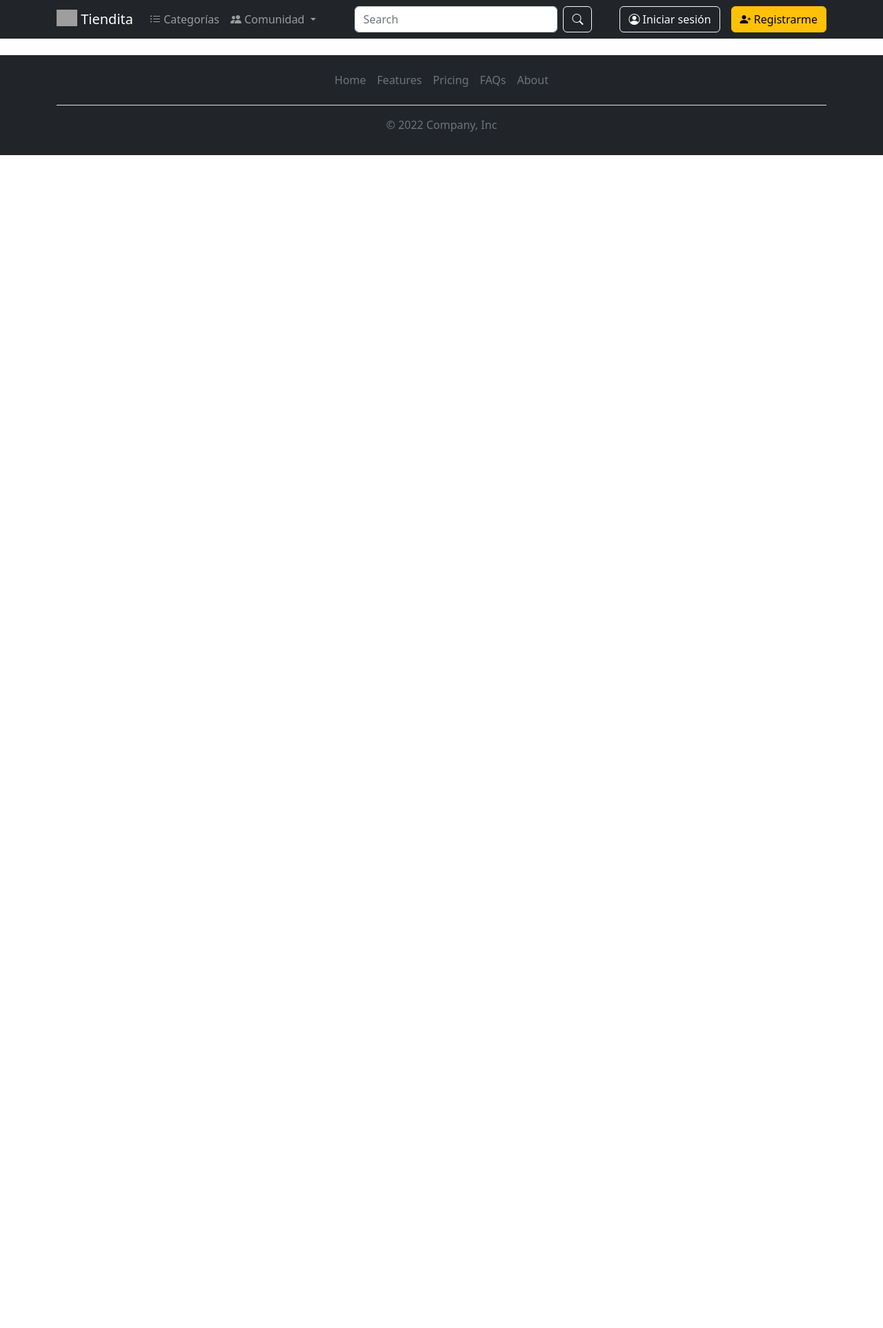
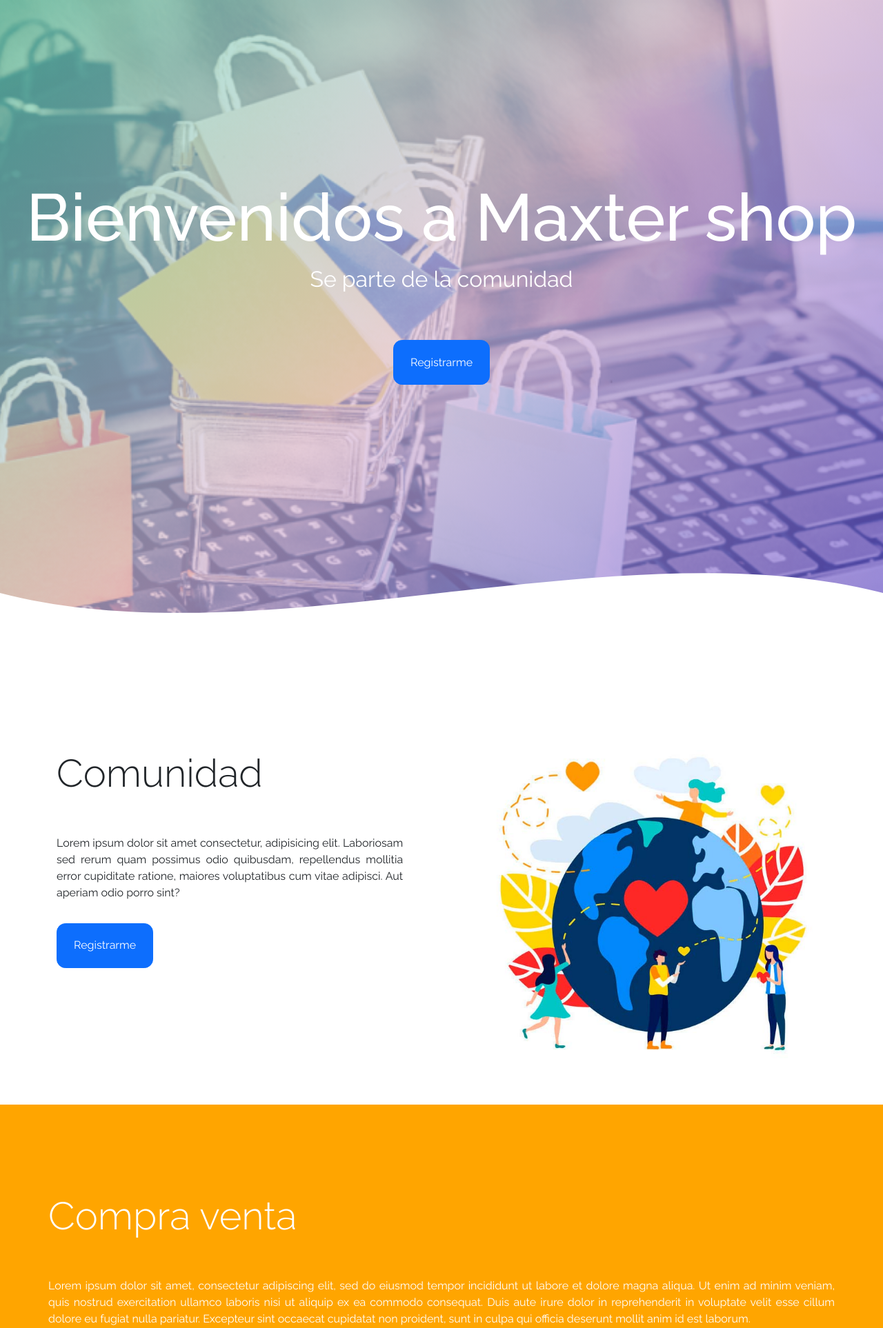
Before and after one commit to Maxter-San/BDMM, a PHP site: page / in a window 1280 px wide. Shown: the top 1926 px of the page at 69% size. Before the commit the page ends 225 px from the top, so only its background shows below. Run offline with PHP 8.4, Linux system fonts and the light colour scheme; some libraries are stand-ins or nearby versions; grey boxes are pictures that could not be loaded.

Commit message:
landing page

```diff
--- a/assets/footer.php
+++ b/assets/footer.php
@@ -1,4 +1,4 @@
-<footer class="py-3 my-4 navbar-dark bg-dark">
+<footer class="py-3 navbar-dark bg-dark">
     <div class="container">
         <ul class="nav justify-content-center border-bottom pb-3 mb-3">
             <li class="nav-item"><a href="#" class="nav-link px-2 text-muted">Home</a></li>
--- a/index.php
+++ b/index.php
@@ -5,20 +5,101 @@
     <meta http-equiv='X-UA-Compatible' content='IE=edge'>
     <title>Maxter shop</title>
     <meta name='viewport' content='width=device-width, initial-scale=1'>
-    <link rel='stylesheet' type='text/css' media='screen' href='style/main.css'>
+
+
     <script src='scripts/main.js'></script>
+
     <link href="https://cdn.jsdelivr.net/npm/bootstrap@5.2.0/dist/css/bootstrap.min.css" rel="stylesheet" integrity="sha384-gH2yIJqKdNHPEq0n4Mqa/HGKIhSkIHeL5AyhkYV8i59U5AR6csBvApHHNl/vI1Bx" crossorigin="anonymous">
     <script src="https://cdn.jsdelivr.net/npm/bootstrap@5.2.0/dist/js/bootstrap.bundle.min.js" integrity="sha384-A3rJD856KowSb7dwlZdYEkO39Gagi7vIsF0jrRAoQmDKKtQBHUuLZ9AsSv4jD4Xa" crossorigin="anonymous"></script>
     <link rel="stylesheet" href="https://cdn.jsdelivr.net/npm/bootstrap-icons@1.9.1/font/bootstrap-icons.css">
 
+    <link href="https://fonts.googleapis.com/css2?family=Raleway:wght@200;300;400;500&display=swap" rel="stylesheet">
+
+    <link rel='stylesheet' type='text/css' media='screen' href='./style/index.css'>
 </head>
-<body>
-    <?php
-        include_once('assets/header.php');
-    ?>
+<body>                  <!-- LANDING PAGE -->
+    <header class="hero">
+        <div class="textos-hero">
+            <h1>Bienvenidos a Maxter shop</h1>
+            <p>Se parte de la comunidad</p>
+            <a href="#contacto" class="btn btn-primary" role="button" data-bs-toggle="button">Registrarme</a>
+        </div>
+
+        <div class="svg-hero" style="height: 150px; overflow: hidden;" >
+            <svg viewBox="0 0 500 150" preserveAspectRatio="none" style="height: 100%; width: 100%;">
+                <path d="M0.00,49.98 C149.99,150.00 349.20,-49.98 500.00,49.98 L500.00,150.00 L0.00,150.00 Z" style="stroke: none; fill: #fff;"></path>
+            </svg>
+        </div>
+    </header>
+
+    <div class="container-fluid container">
+
+        <div class="contenedor last-section">
+            <div class="contenedor-textos-main">
+                <h2 class="titulo left">Comunidad</h2>
+                <p class="parrafo">Lorem ipsum dolor sit amet consectetur, adipisicing elit. Laboriosam sed rerum quam possimus odio quibusdam, repellendus mollitia error cupiditate ratione, maiores voluptatibus cum vitae adipisci. Aut aperiam odio porro sint?</p>
+                <a href="#" class="btn btn-primary cta" role="button" data-bs-toggle="button">Registrarme</a>
+            </div>
+            <img src="./resourses/comunidad.jpg" alt="comunidad">
+        </div>
+    </div>
+
+    <section class="info">
+        <div class="contenedor container-fluid container">
+            <h2 class="titulo left">Compra venta</h2>
+            <p class="parrafo">Lorem ipsum dolor sit amet, consectetur adipiscing elit, sed do eiusmod tempor incididunt ut labore et dolore magna aliqua. Ut enim ad minim veniam, quis nostrud exercitation ullamco laboris nisi ut aliquip ex ea commodo consequat. Duis aute irure dolor in reprehenderit in voluptate velit esse cillum dolore eu fugiat nulla pariatur. Excepteur sint occaecat cupidatat non proident, sunt in culpa qui officia deserunt mollit anim id est laborum.</p>
+        </div>
+    </section>
+
+    <div class="container-fluid container">
+        <section class="cards contenedor">
+            <h2 class="titulo">Usuarios</h2>
+            <div class="content-cards">
+                <article class="card">
+                    <i class="bi bi-person-badge"></i>
+                    <h3>Comprador</h3>
+                    <p>Lorem ipsum dolor sit, amet consectetur adipisicing elit. Quibusdam provident doloribus ipsa vitae, tenetur esse? Quisquam nisi libero, repellendus atque hic dolorem quaerat sequi quo a modi aut aperiam veniam!</p>
+                    <a href="#" class="btn btn-warning cta" role="button" data-bs-toggle="button">Registrarme</a>
+                </article>
+
+                <article class="card">
+                    <i class="bi bi-shop"></i>
+                    <h3>Vendedor</h3>
+                    <p>Lorem ipsum dolor sit, amet consectetur adipisicing elit. Quibusdam provident doloribus ipsa vitae, tenetur esse? Quisquam nisi libero, repellendus atque hic dolorem quaerat sequi quo a modi aut aperiam veniam!</p>
+                    <a href="#" class="btn btn-warning cta" role="button" data-bs-toggle="button">Registrarme</a>
+                </article>
+
+                <article class="card">
+                    <i class="bi bi-tools"></i>
+                    <h3>Vendedor</h3>
+                    <p>Lorem ipsum dolor sit, amet consectetur adipisicing elit. Quibusdam provident doloribus ipsa vitae, tenetur esse? Quisquam nisi libero, repellendus atque hic dolorem quaerat sequi quo a modi aut aperiam veniam!</p>
+                </article>
+            </div>
+        </section>
+
+        <section id="contacto"></section>
+
+        </div>
+
+    <section class="info-last">
+        <div class="contenedor last-section container-fluid container">
+            <div class="contenedor-textos-main">
+                <h2 class="titulo left">Información</h2>
+                <p class="parrafo">Lorem ipsum dolor sit amet consectetur, adipisicing elit. Laboriosam sed rerum quam possimus odio quibusdam, repellendus mollitia error cupiditate ratione, maiores voluptatibus cum vitae adipisci. Aut aperiam odio porro sint?</p>
+                <a href="#" class="btn btn-primary cta" role="button" data-bs-toggle="button">Registrarme</a>
+            </div>
+            <img src="./resourses/comunidad.jpg" alt="comunidad">
+        </div>
+
+        <div class="svg-wave" style="height: 150px; overflow: hidden;" >
+            <svg viewBox="0 0 500 150" preserveAspectRatio="none" style="height: 100%; width: 100%;">
+                <path d="M0.00,49.98 C149.99,150.00 349.20,-49.98 500.00,49.98 L500.00,150.00 L0.00,150.00 Z" style="stroke: none; fill: rgb(33, 37, 41);"></path>
+            </svg>
+        </div>
+    </section>
 
 
-    <?php
+<?php
         include_once('assets/footer.php');
     ?>
 
--- /dev/null
+++ b/style/index.css
@@ -0,0 +1,258 @@
+/*Header*/
+.hero{
+    background-image: linear-gradient(-225deg, rgba(105, 234, 204, 0.60) 0%, rgba(234, 204, 248, 0.60) 48%, rgba(102, 84, 241, 0.60) 100%),  url("../resourses/header.png");
+    width: 100%;
+    height: 60em;
+    background-repeat: no-repeat;
+    background-size: cover;
+    background-position: center;
+    background-attachment: fixed;
+    position: relative;
+    overflow: hidden;
+}
+
+.textos-hero{
+    height: 51em;
+    color: #fff;
+    display: flex;
+    flex-direction: column;
+    justify-content: center;
+    align-items: center;
+    text-align: center;
+}
+
+.textos-hero h1{
+    font-size: 6em;
+}
+
+.textos-hero p{
+    font-size: 2em;
+    margin-bottom: 2em;
+}
+
+.textos-hero a{
+    display: inline-block;
+    text-decoration: none;
+    padding: 1.2em 1.5em;
+    border-radius: 0.8em;
+    color: #fff;
+}
+
+.svg-hero{
+    position: absolute;
+    bottom: 0;
+    left: 0;
+    width: 100%;
+    height: auto;
+}
+
+/*Generales*/
+/*.contenedor,
+.wave-contenedor{
+    width: 90%;
+    max-width: 100em;
+    overflow: hidden;
+    margin: auto;
+    padding: 0 0 8em 0;
+}*/
+
+.contenedor{
+    padding: 8em 0;
+}
+
+.titulo{
+    font-weight: 300;
+    font-size: 3.5em;
+    text-align: center;
+    margin-bottom: 1em;
+}
+
+.titulo.left{
+    text-align: left;
+}
+
+.titulo.right{
+    text-align: right;
+}
+
+/*Sections*/
+.website{
+    display: flex;
+    justify-content: space-between;
+}
+
+.website img{
+    width: 45%;
+    height: auto;
+}
+
+.website .contenedor-textos-main{
+    width: 45%;
+    height: auto;
+}
+
+.parrafo{
+    text-align: justify;
+    margin-bottom: 2em;
+
+}
+
+.cta{
+    display: inline-block;
+    text-decoration: none;
+    padding: 1.2em 1.5em;
+    border-radius: 0.8em;
+    flex-wrap: wrap;
+}
+
+article>.cta{
+    border-radius: 0em;
+}
+
+.content-cards{
+    display: flex;
+    width: 100%;
+    justify-content: space-evenly;
+    flex-wrap: wrap;
+}
+
+.card{
+    width: 30%;
+    height: auto;
+    text-align: center;
+    box-shadow: 0 0 0.3em 0 rgba(0, 0, 0, 0.5);
+    transform: scale(1);
+    transition: transform 0.6s;
+}
+
+.card:hover{
+    box-shadow: 0 0 0.6em 0 rgba(0, 0, 0, 0.5);
+    transform: scale(1.03);
+    cursor: pointer;
+}
+
+.card i{
+    margin: 1em 0 1em 0;
+    color: #ffa500;
+    font-size: 5em;
+}
+.card p{
+    font-weight: 30em;
+    font-size: 1.5em;
+    margin-bottom: 1em;
+    margin-left: 1em;
+    margin-right: 1em;
+    text-align: justify;
+}
+
+/*Info*/
+.info{
+    background: #ffa500;
+    color: #fff;
+}
+
+.last-section img{
+    width: 45%;
+    height: auto;
+}
+
+.last-section .contenedor-textos-main{
+    width: 45%;
+    height: auto;
+}
+
+/*Info2*/
+.last-section{
+    display: flex;
+    flex-wrap: wrap;
+    justify-content: space-between;
+    padding-bottom: 4em;
+}
+
+/*Globales*/
+*{
+    margin: 0;
+    padding: 0;
+    box-sizing: border-box;
+}
+
+html{
+    scroll-behavior: smooth;
+}
+
+body{
+    font-family: 'Raleway', sans-serif;
+}
+
+/*Responsive*/
+@media screen and (max-width:800px) {
+    .textos-hero h1{
+        font-size: 5em;
+    }
+
+    .titulo{
+        font-size: 3.5em;
+    }
+
+    .titulo.titulo.left{
+        text-align: center;
+    }
+
+    .info p{
+        text-align: center;
+    }
+
+    .parrafo{
+        font-size: 1.5em;
+    }
+
+    .website{
+        flex-direction: column-reverse;
+        justify-content: center;
+        align-items: center;
+    }
+
+    .website img{
+        width: 100%;
+    }
+
+    .website .contenedor-textos-main{
+        width: 100%;
+    }
+
+
+    .card{
+        width: 90%;
+    }
+
+    .card p{
+        font-weight: 25em;
+        font-size: 1.5em;
+    }
+
+    a.btn{
+        font-size: 1.5em;
+    }
+
+    .contenedor-textos-main{
+        text-align: center;
+    }
+
+    .last-section .contenedor-textos-main{
+        width: 100%;
+        height: auto;
+        margin-bottom: 2em;
+    }
+}
+
+@media screen and (max-width:400px) {
+    .titulo,
+    .textos-hero h1{
+        font-size: 2.5em;
+    }
+
+    .textos-hero p{
+        font-size: 2em;
+        text-align: center;
+    }
+}
```
Also changed, not shown: main.php (added, +26 -0 lines), resourses/compras.jpg (added), resourses/compras.png (added), resourses/comunidad.jpg (added), resourses/comunidad.png (added), resourses/cotizacion.jpg (added), resourses/cotizacion.png (added), resourses/header.png (added), resourses/ventas.jpg (added), resourses/ventas.png (added).
